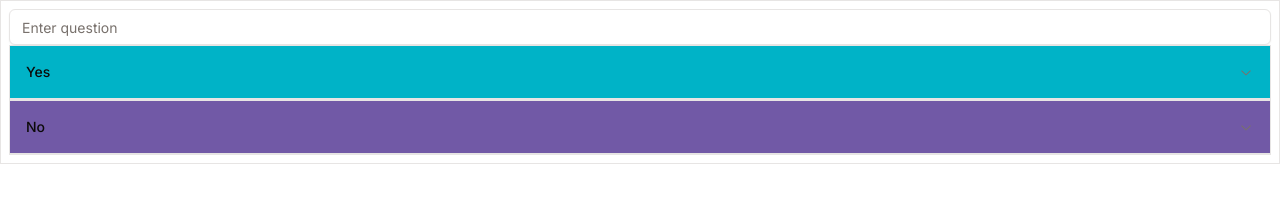
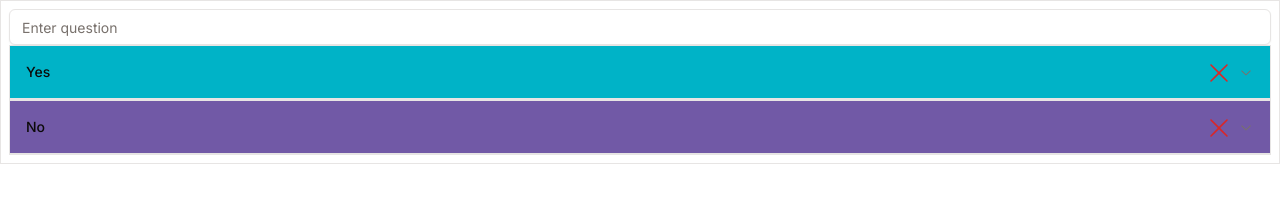
Before and after one commit to efiliba/wizard_maker, a Next.js app: page / in a window 1280 px wide. Shown: the top 205 px of the page. Built offline with nearby package versions, Linux system fonts and the light colour scheme.

Commit message:
Add functionality to delete step

```diff
--- a/components/actions/Actions.tsx
+++ b/components/actions/Actions.tsx
@@ -9,7 +9,7 @@ type Props = {
 };
 
 export const Actions = ({ editable, data, onUpdate }: Props) =>
-  <div className="relative">
+  <div className="grid grid-cols-[1fr_max-content] gap-x-2">
     <ul className="border">
       {data.actions.map((action, index) =>
         <li key={index} className="pl-2 pt-2 grid grid-cols-[max-content_1fr] items-center">
--- /dev/null
+++ b/components/deleteStep/DeleteStep.tsx
@@ -0,0 +1,14 @@
+"use client";
+
+import { Cross1Icon } from '@radix-ui/react-icons';
+
+export const DeleteStep = ({ onDelete }: { onDelete: () => void }) => {
+  const handleDelete = () => onDelete();
+
+  return (
+    <Cross1Icon
+      className="absolute top-4 right-10 h-6 w-6 text-red-600 hover:text-white hover:cursor-pointer"
+      onClick={handleDelete}
+    />
+  );
+};
--- /dev/null
+++ b/components/deleteStep/index.ts
@@ -0,0 +1 @@
+export * from './DeleteStep';
--- a/components/editActionsAndTriggers/EditActionsAndTriggers.tsx
+++ b/components/editActionsAndTriggers/EditActionsAndTriggers.tsx
@@ -55,7 +55,7 @@ export const EditActionsAndTriggers = ({ data, onUpdate }: Props) => {
   return (
     <Dialog>
       <DialogTrigger asChild>
-        <Button className="absolute top-0 right-0" text="Edit" />
+        <Button text="Edit" />
       </DialogTrigger>
       <DialogContent>
         <DialogHeader>
@@ -63,7 +63,14 @@ export const EditActionsAndTriggers = ({ data, onUpdate }: Props) => {
           <DialogDescription>
             <div>Actions:</div>
             {actions.map((action, index) =>
-              <Input ref={lastActionRef} key={index} type="text" value={action} onChange={handleActionChange(index)} onKeyUp={handleKeyPress} />
+              <Input
+                ref={lastActionRef}
+                key={index}
+                type="text"
+                value={action}
+                onChange={handleActionChange(index)}
+                onKeyUp={handleKeyPress}
+              />
             )}
             <Button text="Add new row" variant="secondary" size="sm" onClick={handleAddNewAction} />
             {/* <div>Triggers:</div>
--- a/components/index.ts
+++ b/components/index.ts
@@ -1,4 +1,5 @@
 export * from './actions';
+export * from './deleteStep';
 export * from './editActionsAndTriggers';
 export * from './maker';
 export * from './nextQuestionOrActions';
--- a/components/maker/Maker.tsx
+++ b/components/maker/Maker.tsx
@@ -78,7 +78,7 @@ export const Maker = () => {
   const handleUpdateQuestion = (path: number[]) => async (question: string) => {
     "use server";
 
-    await new Promise(resolve => setTimeout(resolve, 500));
+    // await new Promise(resolve => setTimeout(resolve, 500));
 
     mutateQuestionAtPath(serverState, path, question);
 
@@ -96,6 +96,14 @@ export const Maker = () => {
     revalidatePath('/');
   };
 
+  const handleDeleteStep = (path: number[]) => async () => {
+    "use server";
+
+    mutateAnswerAtPath(serverState, path, {});
+
+    revalidatePath('/');
+  };
+
   return (
     <Wizard
       className="p-10"
@@ -105,6 +113,7 @@ export const Maker = () => {
       onAddActions={handleAddActions}
       onUpdateQuestion={handleUpdateQuestion}
       onUpdateActions={handleUpdateActions}
+      onDeleteStep={handleDeleteStep}
     />
   );
 };
--- a/components/wizard/Wizard.tsx
+++ b/components/wizard/Wizard.tsx
@@ -1,5 +1,5 @@
 import { Accordion, AccordionContent, AccordionItem, AccordionTrigger } from "@/components/ui";
-import { Question, Actions, NextQuestionOrActions } from '@/components';
+import { Question, Actions, NextQuestionOrActions, DeleteStep } from '@/components';
 import { QuestionStep, ActionsStep, WizardStep } from "@/types";
 
 const mapQuestionByIndex = (index: number) => {
@@ -29,6 +29,7 @@ export type WizardProps = {
   onAddActions: (path: number[]) => () => Promise<void>,
   onUpdateQuestion: (path: number[]) => (question: string) => Promise<void>,
   onUpdateActions: (path: number[]) => (data: ActionsStep) => void,
+  onDeleteStep: (path: number[]) => () => void,
 };
 
 type AnswerProps = WizardProps & { step: WizardStep };
@@ -43,7 +44,8 @@ const Answer = ({
   onAddNextQuestion,
   onAddActions,
   onUpdateQuestion,
-  onUpdateActions
+  onUpdateActions,
+  onDeleteStep,
 }: AnswerProps) => {
   if (isActionsStep(step)) {
     return <Actions editable={editable} data={step} onUpdate={onUpdateActions(path!)} />;
@@ -59,6 +61,7 @@ const Answer = ({
         onAddActions={onAddActions}
         onUpdateQuestion={onUpdateQuestion}
         onUpdateActions={onUpdateActions}
+        onDeleteStep={onDeleteStep}
       />
     );
   }
@@ -75,6 +78,7 @@ export const Wizard = ({
   onAddActions,
   onUpdateQuestion,
   onUpdateActions,
+  onDeleteStep,
 }: WizardProps) =>
   <div className={`p-2 border ${className}`}>
     <Question editMode={editable} question={question!} onSave={onUpdateQuestion(path)} />
@@ -82,7 +86,7 @@ export const Wizard = ({
       {answers
         .reduce(addQuestionTextAndStylesReducer('boolean'), [mapQuestionByIndex(0), mapQuestionByIndex(1)])
         .map((answer, index) =>
-          <AccordionItem key={index} value={`item${index}`}>
+          <AccordionItem className="relative" key={index} value={`item${index}`}>
             <AccordionTrigger className={`p-4 border ${answer.backgroundColor}`}>
               {answer.questionText}
             </AccordionTrigger>
@@ -95,8 +99,10 @@ export const Wizard = ({
                 onAddActions={onAddActions}
                 onUpdateQuestion={onUpdateQuestion}
                 onUpdateActions={onUpdateActions}
+                onDeleteStep={onDeleteStep}
               />
             </AccordionContent>
+            <DeleteStep onDelete={onDeleteStep(path.concat(index))} />
           </AccordionItem>
         )
       }
```
